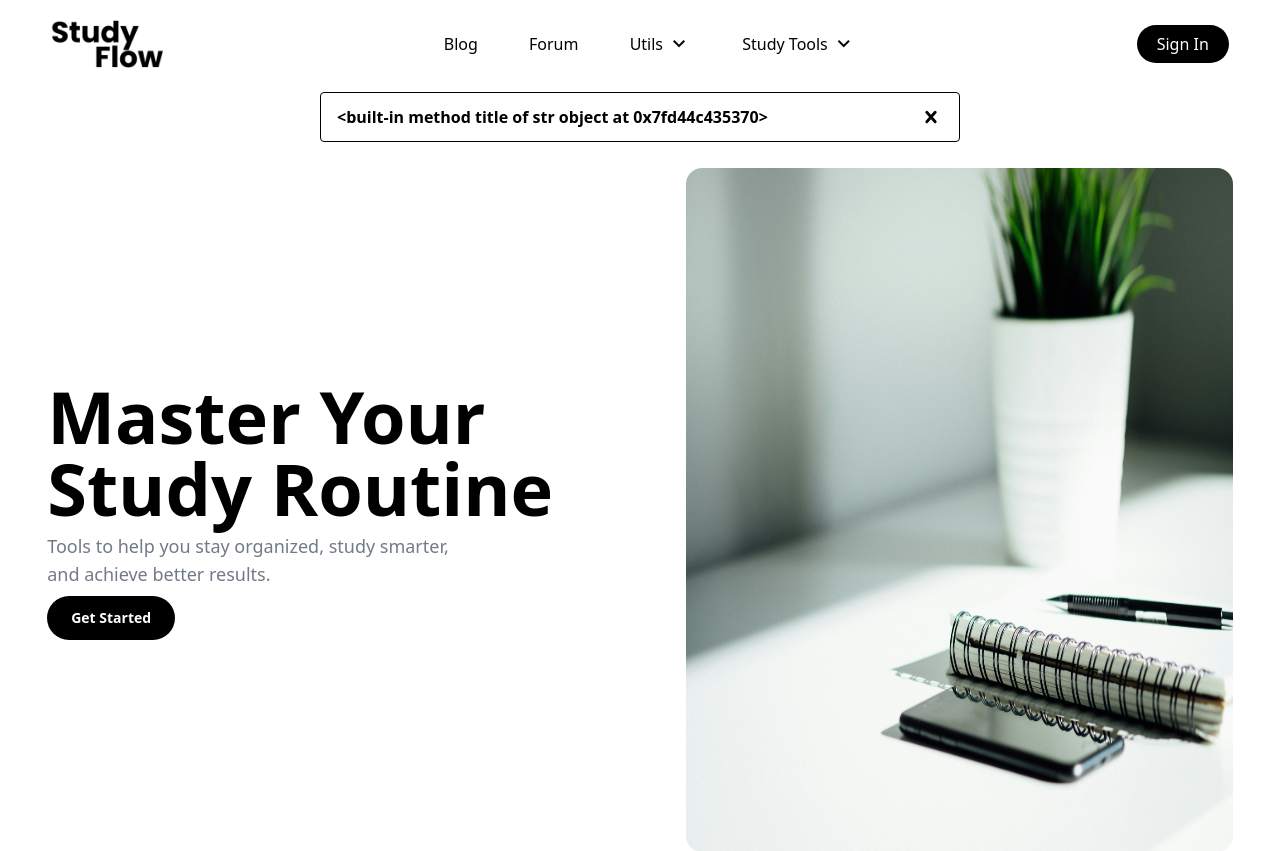
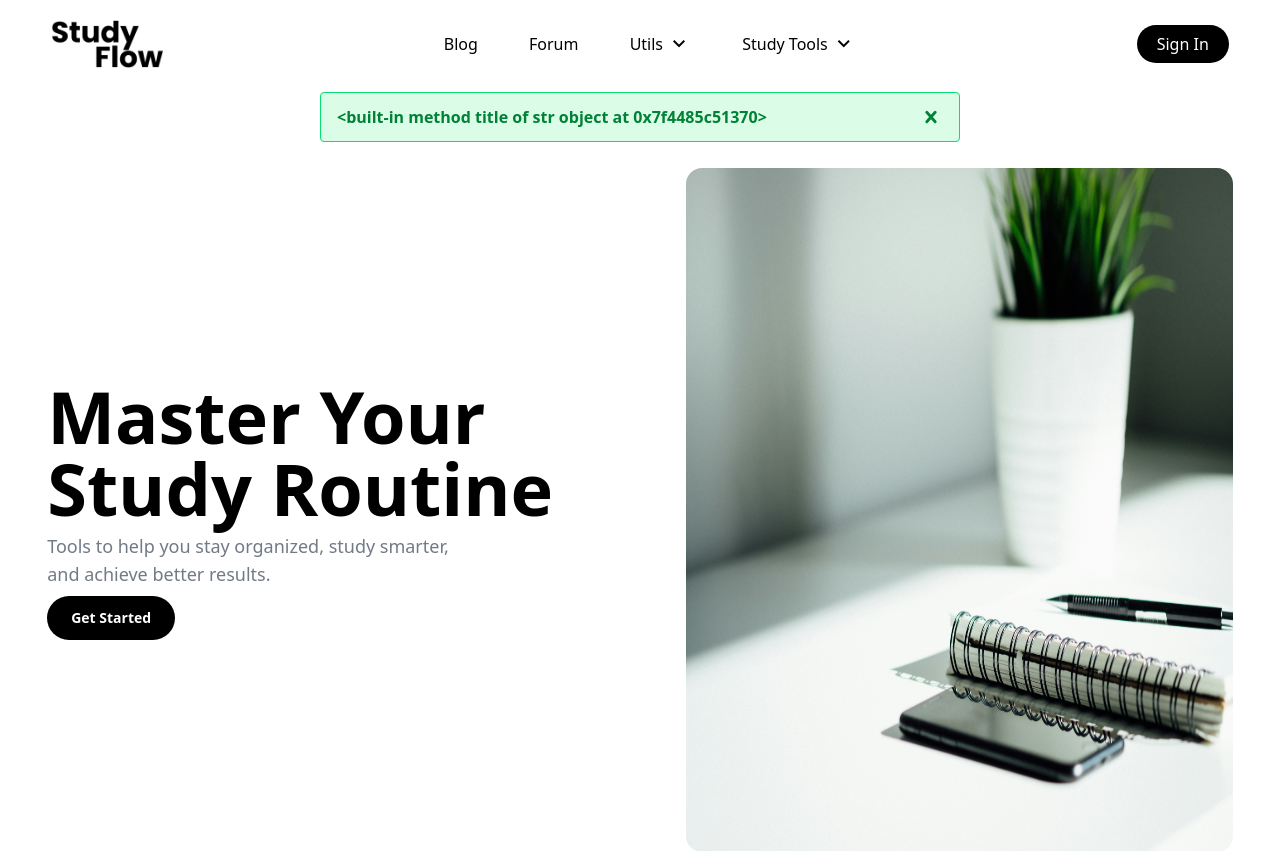
Before and after one commit to MateusVega/StudyingFlow, a Flask app: page / in a window 1280 px wide. Shown: the top 851 px of the page. Run offline with Flask 3, Linux system fonts and the light colour scheme; tables that the repository leaves empty hold one stand-in row (values such as "Sample post"); one stand-in notice (Sample message) is shown.

Commit message:
fixing `flash`

```diff
--- a/StudyApp/__init__.py
+++ b/StudyApp/__init__.py
@@ -26,6 +26,6 @@
 login_manager = LoginManager(app)
 login_manager.login_view = "login"
 login_manager.login_message = {"title": "You need a account!", "message": "Please log in to your account"}
-login_manager.login_message_category = "blue"
+login_manager.login_message_category = "info"
 
 from StudyApp import routes
--- a/StudyApp/routes.py
+++ b/StudyApp/routes.py
@@ -15,7 +15,7 @@
 @app.route("/register", methods=["GET", "POST"])
 def register():
     if current_user.is_authenticated:
-        flash({"title": "Authenticated!", "message": "You are already logged in!"}, "blue")
+        flash({"title": "Authenticated!", "message": "You are already logged in!"}, "info")
         return redirect(url_for("index"))
     form = RegistrationForm()
     if form.validate_on_submit():
@@ -25,14 +25,14 @@
         db.session.add(stat)
         db.session.add(user)
         db.session.commit()
-        flash({"title": "Congratulations!", "message": f"Account created for {form.username.data}!"}, "green")
+        flash({"title": "Congratulations!", "message": f"Account created for {form.username.data}!"}, "success")
         return redirect(url_for("login"))
     return render_template("account/register.html", title="Register", form=form)
 
 @app.route("/login", methods=["GET", "POST"])
 def login():
     if current_user.is_authenticated:
-        flash({"title": "Authenticated!", "message": "You are already logged in!"}, "blue")
+        flash({"title": "Authenticated!", "message": "You are already logged in!"}, "info")
         return redirect(url_for("index"))
     form = LoginForm()
     if form.validate_on_submit():
@@ -40,16 +40,16 @@
         if user and bcrypt.check_password_hash(user.password, form.password.data):
             login_user(user, remember=form.remember.data)
             next_page = request.args.get("next")
-            flash({"title": "Congratulations!", "message": "You have been logged in!"}, "green")
+            flash({"title": "Congratulations!", "message": "You have been logged in!"}, "success")
             return redirect(next_page) if next_page else redirect(url_for("index"))
         else:
-            flash({"title": "Login Unsuccssful...", "message": "Please check email and password"}, "red")
+            flash({"title": "Login Unsuccssful...", "message": "Please check email and password"}, "error")
     return render_template("account/login.html", title="Login", form=form)
 
 @app.route("/reset_password", methods=["GET", "POST"])
 def reset_request():
     if current_user.is_authenticated:
-        flash({"title": "Authenticated!", "message": "You are already logged in!"}, "blue")
+        flash({"title": "Authenticated!", "message": "You are already logged in!"}, "info")
         return redirect(url_for("index"))
     form = ResetRequestForm()
     if form.validate_on_submit():
@@ -73,17 +73,17 @@
 
             mail.send(msg)
 
-            flash({"title": "Almost there!", "message": "Check your email for a password reset link."}, "blue")
+            flash({"title": "Almost there!", "message": "Check your email for a password reset link."}, "info")
             return redirect(url_for("login"))
         else:
-            flash({"title": "Unsuccssful...", "message": "Email not found."}, "red")
+            flash({"title": "Unsuccssful...", "message": "Email not found."}, "error")
 
     return render_template("account/reset_request.html", title="Reset Password", form=form)
 
 @app.route("/reset_password/<token>", methods=["GET", "POST"])
 def reset_token(token):
     if current_user.is_authenticated:
-        flash({"title": "Authenticated!", "message": "You are already logged in!"}, "blue")
+        flash({"title": "Authenticated!", "message": "You are already logged in!"}, "info")
         return redirect(url_for("index"))
     form = ResetPasswordForm()
     email = verify_reset_token(token)
@@ -97,7 +97,7 @@
         hashed_password = bcrypt.generate_password_hash(form.password.data).decode('utf-8')
         user.password = hashed_password
         db.session.commit()
-        flash({"title": "Congratulations!", "message": "Your password has been updated!"}, "green")
+        flash({"title": "Congratulations!", "message": "Your password has been updated!"}, "success")
         return redirect(url_for("login"))
 
     return render_template("account/reset_password.html", title="Reset Password", form=form)
@@ -105,7 +105,7 @@
 @app.route("/logout")
 def logout():
     logout_user()
-    flash({"title": "Success", "message": "You have logout successfully!"}, "green")
+    flash({"title": "Success", "message": "You have logout successfully!"}, "success")
     return redirect(url_for("index"))
 
 @app.route("/account")
@@ -126,12 +126,12 @@
                 hashed_password = bcrypt.generate_password_hash(form.new_password.data).decode("utf-8")
                 current_user.password = hashed_password
             else:
-                flash({"title": "Error!", "message": "The current password is not right!"}, "red")
+                flash({"title": "Error!", "message": "The current password is not right!"}, "error")
                 return redirect(url_for("update_account"))
         current_user.email = form.email.data
         current_user.username = form.username.data
         db.session.commit()
-        flash({"title": "Congratulations!", "message": "The account is updated!"}, "green")
+        flash({"title": "Congratulations!", "message": "The account is updated!"}, "success")
         return redirect(url_for("account"))
     elif request.method == 'GET':
         form.email.data = current_user.email
--- a/StudyApp/static/css/input.css
+++ b/StudyApp/static/css/input.css
@@ -1 +1,4 @@
 @import "tailwindcss";
+.alert-success { @apply bg-green-100 border border-green-400 text-green-700; }
+.alert-error { @apply bg-red-100 border border-red-400 text-red-700; }
+.alert-info { @apply bg-blue-100 border border-blue-400 text-blue-700; }
--- a/StudyApp/static/css/output.css
+++ b/StudyApp/static/css/output.css
@@ -6,7 +6,16 @@
       "Segoe UI Emoji", "Segoe UI Symbol", "Noto Color Emoji";
     --font-mono: ui-monospace, SFMono-Regular, Menlo, Monaco, Consolas, "Liberation Mono",
       "Courier New", monospace;
+    --color-red-100: oklch(0.936 0.032 17.717);
+    --color-red-400: oklch(0.704 0.191 22.216);
     --color-red-500: oklch(0.637 0.237 25.331);
+    --color-red-700: oklch(0.505 0.213 27.518);
+    --color-green-100: oklch(0.962 0.044 156.743);
+    --color-green-400: oklch(0.792 0.209 151.711);
+    --color-green-700: oklch(0.527 0.154 150.069);
+    --color-blue-100: oklch(0.932 0.032 255.585);
+    --color-blue-400: oklch(0.707 0.165 254.624);
+    --color-blue-700: oklch(0.488 0.243 264.376);
     --color-gray-300: oklch(0.872 0.01 258.338);
     --color-gray-400: oklch(0.707 0.022 261.325);
     --color-gray-500: oklch(0.551 0.027 264.364);
@@ -1056,6 +1065,27 @@
     }
   }
 }
+.alert-success {
+  border-style: var(--tw-border-style);
+  border-width: 1px;
+  border-color: var(--color-green-400);
+  background-color: var(--color-green-100);
+  color: var(--color-green-700);
+}
+.alert-error {
+  border-style: var(--tw-border-style);
+  border-width: 1px;
+  border-color: var(--color-red-400);
+  background-color: var(--color-red-100);
+  color: var(--color-red-700);
+}
+.alert-info {
+  border-style: var(--tw-border-style);
+  border-width: 1px;
+  border-color: var(--color-blue-400);
+  background-color: var(--color-blue-100);
+  color: var(--color-blue-700);
+}
 @property --tw-rotate-x {
   syntax: "*";
   inherits: false;
--- a/StudyApp/templates/layout.html
+++ b/StudyApp/templates/layout.html
@@ -102,7 +102,7 @@
         {% with messages = get_flashed_messages(with_categories=true) %}
             {% if messages %}
                 {% for category, msg in messages %}
-                    <div id="flash_element" class="bg-{{ category }}-100 border border-{{ category }}-400 text-{{ category }}-700 px-4 py-3 rounded relative md:w-[50vw] w-[90vw] mx-auto my-2" role="alert">
+                    <div id="flash_element" class="alert-{{ category }} px-4 py-3 rounded relative md:w-[50vw] w-[90vw] mx-auto my-2" role="alert">
                         <strong class="font-bold">{{ msg.title }}</strong>
                         <span class="block sm:inline">{{ msg.message }}</span>
                         <span class="flex items-center absolute top-0 bottom-0 right-0 px-4 py-3 cursor-pointer hover:scale-125 transition" onclick="close_flash()">
--- a/package.json
+++ b/package.json
@@ -4,7 +4,7 @@
   "main": "tailwind.config.js",
   "scripts": {
     "test": "echo \"Error: no test specified\" && exit 1",
-    "dev": "npx @tailwindcss/cli -i ./StudyApp/static/css/input.css -o ./StudyApp/static/css/output.css --watch"
+    "tailwind": "npx @tailwindcss/cli -i ./StudyApp/static/css/input.css -o ./StudyApp/static/css/output.css --watch"
   },
   "repository": {
     "type": "git",
```
